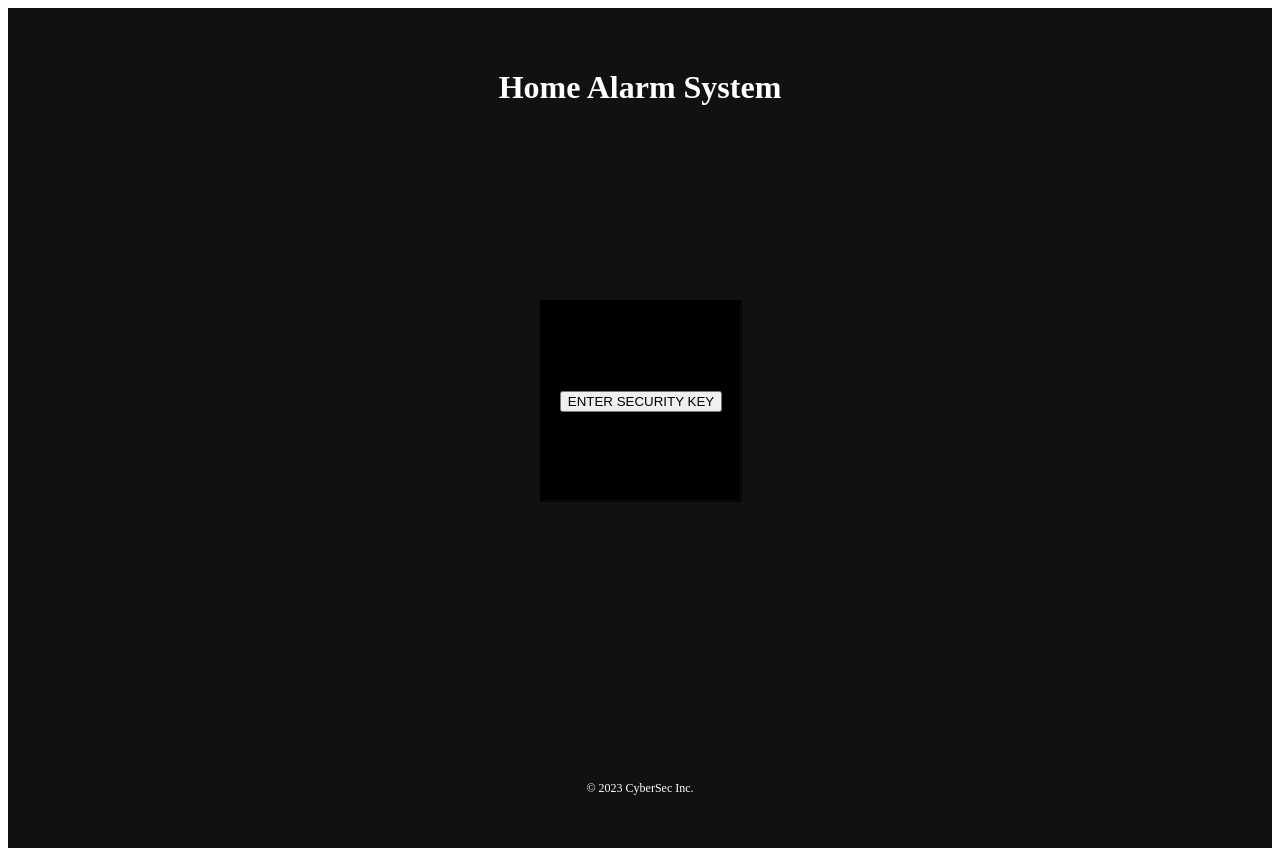
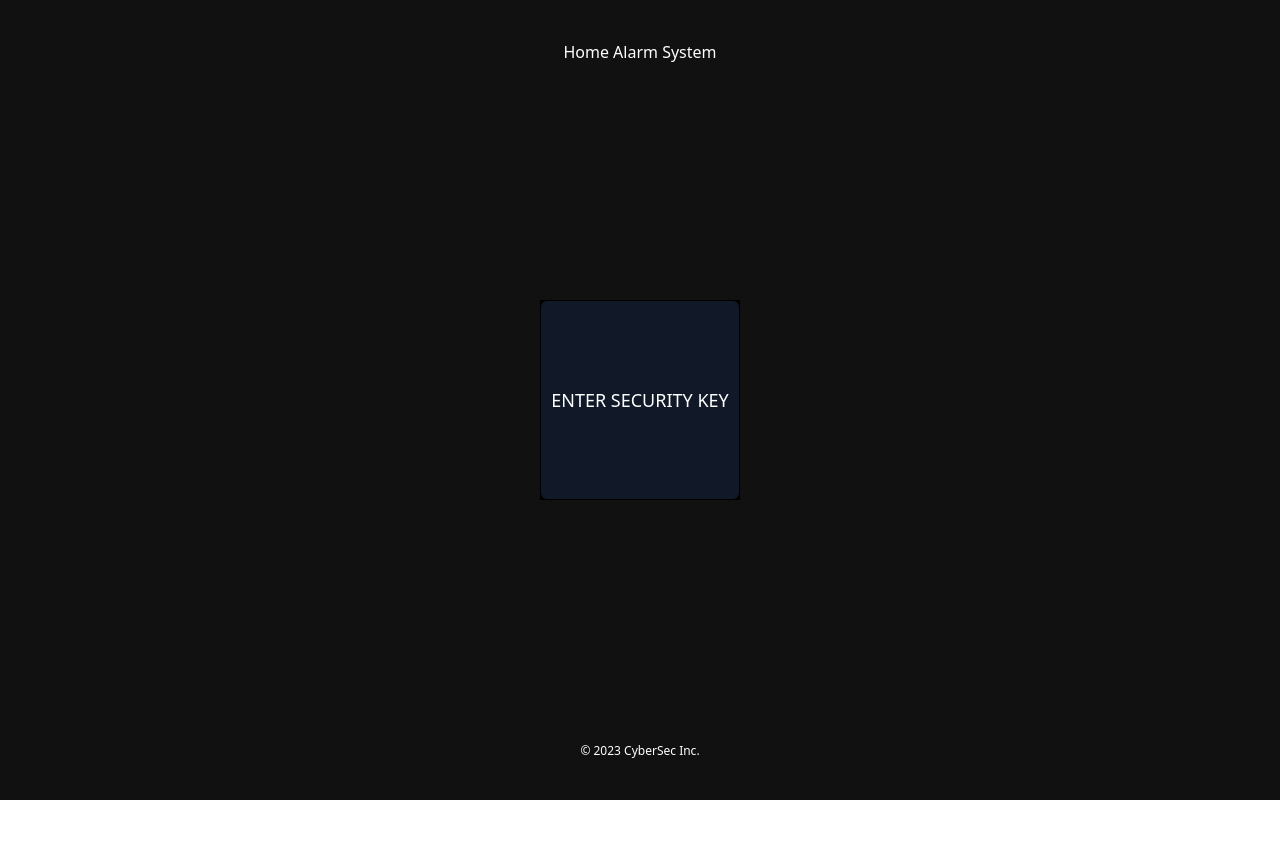
Before and after one commit to BrunoKiptoo/immersive-alarm-system, a React (Create React App) app: page / in a window 1280 px wide. After the commit the page ends 800 px from the top, so only its background shows below. Built offline with nearby package versions, Linux system fonts and the light colour scheme.

Commit message:
authetication

```diff
--- a/package.json
+++ b/package.json
@@ -36,5 +36,8 @@
       "last 1 firefox version",
       "last 1 safari version"
     ]
+  },
+  "devDependencies": {
+    "tailwindcss": "^3.3.2"
   }
 }
--- a/src/components/UserAuthentication.js
+++ b/src/components/UserAuthentication.js
@@ -1,206 +1,3 @@
-
-
-
-// import React, { useState, useEffect, useRef } from 'react';
-
-// function UserAuthentication() {
-//   const [rotationAngle, setRotationAngle] = useState(0);
-//   const [showLoginForm, setShowLoginForm] = useState(false);
-//   const [codes, setCodes] = useState(['', '', '', '']);
-//   const [accessMessage, setAccessMessage] = useState('');
-//   const inputRefs = useRef([]);
-
-//   useEffect(() => {
-//     if (accessMessage) {
-//       setTimeout(() => {
-//         setRotationAngle(0);
-//         setShowLoginForm(false);
-//         setAccessMessage('');
-//       }, 2000);
-//     }
-//   }, [accessMessage]);
-
-//   const handleCubeClick = () => {
-//     if (!showLoginForm) {
-//       setRotationAngle(180);
-//       setShowLoginForm(true);
-//       inputRefs.current[0].focus();
-//     }
-//   };
-
-//   const handleCodeChange = (e, index) => {
-//     const updatedCodes = [...codes];
-//     updatedCodes[index] = e.target.value;
-//     setCodes(updatedCodes);
-
-//     const nextIndex = index + 1;
-//     if (nextIndex < codes.length && e.target.value) {
-//       inputRefs.current[nextIndex].focus();
-//     }
-
-//     const enteredCode = updatedCodes.join('');
-//     if (enteredCode.length === 4) {
-//       if (enteredCode === '1234') {
-//         setAccessMessage('Access granted!');
-//         setRotationAngle(180);
-//       } else {
-//         setAccessMessage('Access denied!');
-//         setRotationAngle(0);
-//       }
-//       setCodes(['', '', '', '']);
-//       inputRefs.current[0].focus();
-//     }
-//   };
-
-//   const handleLoginSubmit = (e) => {
-//     e.preventDefault();
-//     const enteredCode = codes.join('');
-//     if (enteredCode === '1234') {
-//       setAccessMessage('Access granted!');
-//       setRotationAngle(180);
-//     } else {
-//       setAccessMessage('Access denied!');
-//       setRotationAngle(0);
-//     }
-//     setCodes(['', '', '', '']);
-//     inputRefs.current[0].focus();
-//   };
-
-//   return (
-//     <div className="cube" onClick={handleCubeClick}>
-//       <div className={`side front ${showLoginForm ? 'hidden' : ''}`}>
-//         <button>ENTER SECURITY KEY</button>
-//       </div>
-//       <div className={`side back ${showLoginForm ? '' : 'hidden'}`}>
-//         <form onSubmit={handleLoginSubmit}>
-//           <div className="code-container">
-//             {codes.map((code, index) => (
-//               <input
-//                 ref={(ref) => (inputRefs.current[index] = ref)}
-//                 key={index}
-//                 type="text"
-//                 value={code}
-//                 onChange={(e) => handleCodeChange(e, index)}
-//                 maxLength={1}
-//                 required
-//               />
-//             ))}
-//           </div>
-//           <button type="submit" className="hidden">ACCESS</button>
-//         </form>
-//       </div>
-//       <div className={`side left ${accessMessage ? 'access-message-side' : ''}`}>
-
-//       </div>
-//       <div className={`side right ${accessMessage ? 'access-message-side' : ''}`}>
-
-//       </div>
-//       <div className={`side top ${accessMessage ? 'access-message-side' : ''}`}>
-
-//       </div>
-//       <div
-//         className={`side bottom ${accessMessage ? 'access-message-side' : ''}`}
-//       >
-
-//       </div>
-//       {accessMessage && <div className="access-message">{accessMessage}</div>}
-
-//       <style jsx>{`
-//         .cube {
-//           position: relative;
-//           width: 200px;
-//           height: 200px;
-//           transform-style: preserve-3d;
-//           transform: rotateY(${rotationAngle}deg);
-//           transition: transform 0.5s ease;
-//           cursor: pointer;
-//           background-color: black;
-//         }
-
-//         .side {
-//           position: absolute;
-//           width: 200px;
-//           height: 200px;
-//           background-color: rgba(0, 0, 0, 0.2);
-//           border: 1px solid black;
-//           display: flex;
-//           justify-content: center;
-//           align-items: center;
-//           font-size: 20px;
-//           backface-visibility: hidden; /* Hide the back face of the cube */
-//         }
-
-//         .front {
-//           transform: translateZ(100px);
-//         }
-
-//         .back {
-//           transform: rotateY(180deg) translateZ(100px);
-
-//         }
-
-//         .left {
-//           transform: rotateY(-90deg) translateZ(100px);
-//           background-color: black; /* Set the background color of the access denied side to black */
-//           color: red; /* Set the text color to red */
-//           font-weight: bold; /* Make the text bold */
-//           font-family: Arial, sans-serif; /* Specify a font */
-//         }
-
-//         .right {
-//           transform: rotateY(90deg) translateZ(100px);
-//         }
-
-//         .top {
-//           transform: rotateX(90deg) translateZ(100px);
-//         }
-
-//         .bottom {
-//           transform: rotateX(-90deg) translateZ(100px);
-//           background-color: black; /* Set the background color of the access granted side to black */
-//           color: green; /* Set the text color to green */
-//           font-weight: bold; /* Make the text bold */
-//           font-family: Arial, sans-serif; /* Specify a font */
-
-//         }
-
-//         .hidden {
-//           display: none;
-//         }
-
-//         .code-container {
-//           display: grid;
-//           grid-template-columns: repeat(2, 1fr);
-//           gap: 5px;
-//           margin-bottom: 10px;
-//         }
-
-//         .code-container input {
-//           width: 40px;
-//           height: 40px;
-//           text-align: center;
-//           font-size: 16px;
-//         }
-
-//         .access-message-side {
-//           background-color: white;
-//           padding: 10px;
-//           font-size: 20px;
-//           font-weight: bold;
-//         }
-
-//         .access-message {
-//           position: absolute;
-//           top: 50%;
-//           left: 50%;
-//           transform: translate(-50%, -50%);
-//         }
-//     `}</style>
-//     </div>
-//   );
-// }
-
-// export default UserAuthentication;
 
 
 import React, { useState, useEffect, useRef } from 'react';
@@ -247,7 +44,7 @@ function UserAuthentication() {
         setRotationAngle(90);
       } else {
         setAccessMessage('Access denied!');
-        setRotationAngle(0);
+        setRotationAngle(-90);
       }
       setCodes(['', '', '', '']);
       inputRefs.current[0].focus();
@@ -271,7 +68,7 @@ function UserAuthentication() {
   return (
     <div className="cube" onClick={handleCubeClick}>
       <div className={`side front ${showLoginForm ? 'hidden' : ''}`}>
-        <button>ENTER SECURITY KEY</button>
+        <button className='w-full h-full bg-gray-900 text-white text-lg rounded-md'>ENTER SECURITY KEY</button>
       </div>
       <div className={`side back ${showLoginForm ? '' : 'hidden'}`}>
         <form onSubmit={handleLoginSubmit}>
@@ -291,12 +88,18 @@ function UserAuthentication() {
           <button type="submit" className="hidden">ACCESS</button>
         </form>
       </div>
-      <div className={`side left ${accessMessage ? 'access-message-side' : ''}`}>
-        {accessMessage && accessMessage === 'Access granted!' && <div>ACCESS GRANTED</div>}
-      </div>
-      <div className={`side right ${accessMessage ? 'access-message-side' : ''}`}>
-        {accessMessage && accessMessage === 'Access denied!' && <div>ACCESS DENIED</div>}
-      </div>
+      <div className={`side left ${accessMessage ? 'access-message-side' : ''} bg-gray-200 p-4 flex items-center justify-center`}>
+  {accessMessage && accessMessage === 'Access granted!' && (
+    <div className="text-green-500 font-semibold text-center">ACCESS GRANTED</div>
+  )}
+</div>
+
+<div className={`side right ${accessMessage ? 'access-message-side' : ''} bg-gray-200 p-4 flex items-center justify-center`}>
+  {accessMessage && accessMessage === 'Access denied!' && (
+    <div className="text-red-500 font-semibold text-center">ACCESS DENIED</div>
+  )}
+</div>
+
       <div className={`side top ${accessMessage ? 'access-message-side' : ''}`}></div>
       <div className={`side bottom ${accessMessage ? 'access-message-side' : ''}`}></div>
       {accessMessage && <div className="access-message">{accessMessage}</div>}
@@ -376,6 +179,8 @@ function UserAuthentication() {
           height: 40px;
           text-align: center;
           font-size: 16px;
+          color: black;
+
         }
 
         .access-message-side {
--- a/src/index.css
+++ b/src/index.css
@@ -1,3 +1,8 @@
+@tailwind base;
+@tailwind components;
+@tailwind utilities;
+
+
 .dashboard-container {
   background-color: #111;
   color: #fff;
--- /dev/null
+++ b/tailwind.config.js
@@ -0,0 +1,10 @@
+/** @type {import('tailwindcss').Config} */
+module.exports = {
+  content: [
+    "./src/**/*.{js,jsx,ts,tsx}",
+  ],
+  theme: {
+    extend: {},
+  },
+  plugins: [],
+}
```
Also changed, not shown: 1 other file (tests, documents, lock files or other folders).
